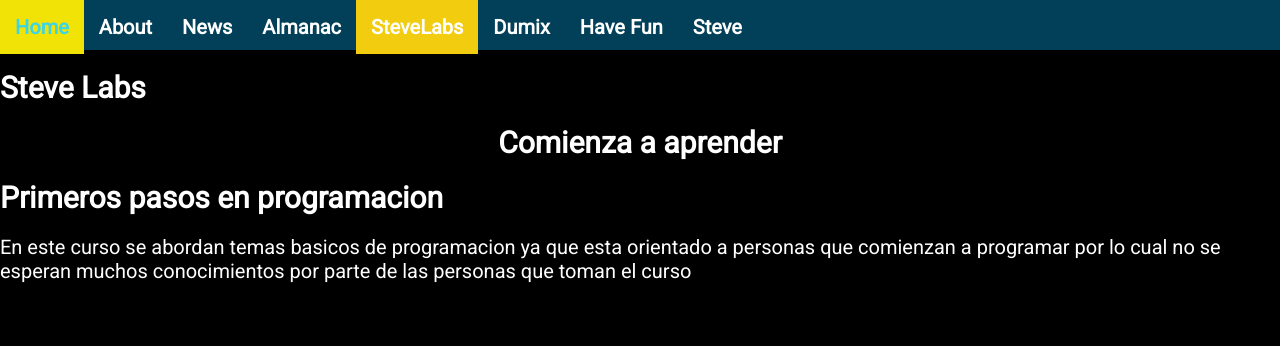
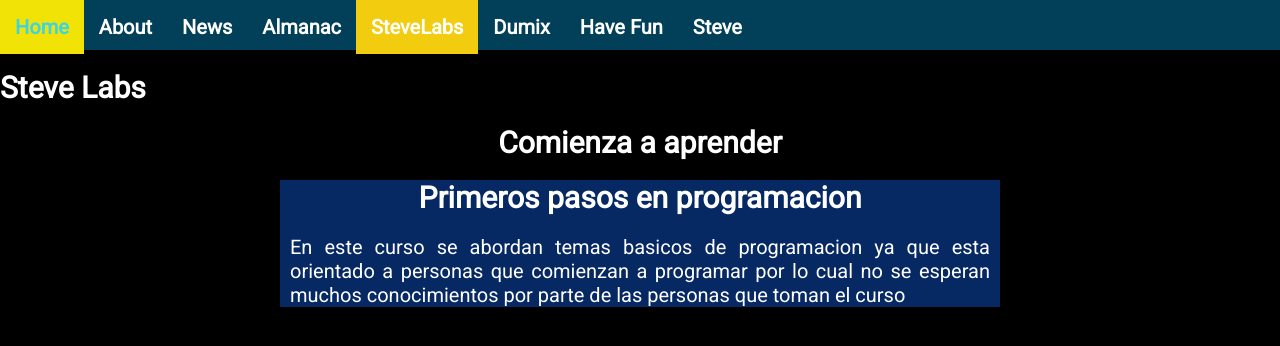
Before and after one commit to SteveBartmoss/steveapp, a React (Create React App) app: page /stevelabs in a window 1280 px wide. Shown: the top 346 px of the page. Built offline with nearby package versions, Linux system fonts and the light colour scheme.

Commit message:
add a classname display topics and div topics for the styles in the main page

```diff
--- a/src/stevelabs/homeLabs.jsx
+++ b/src/stevelabs/homeLabs.jsx
@@ -9,13 +9,15 @@ function HomeLabs(){
                 <h1 className="title1">Comienza a aprender</h1>
             </div>
 
-            <div>
-                <div>
+            <div className="display-topics">
+
+                <div className="div-topic">
                     <h1 className="title1">Primeros pasos en programacion</h1>
                     <p className="Content">En este curso se abordan temas basicos de programacion
                      ya que esta orientado a personas que comienzan a programar por lo cual no
                      se esperan muchos conocimientos por parte de las personas que toman el curso</p>
                 </div>
+
             </div>
         </>
 
```
